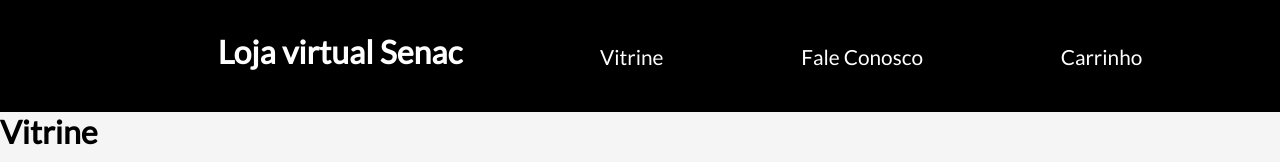
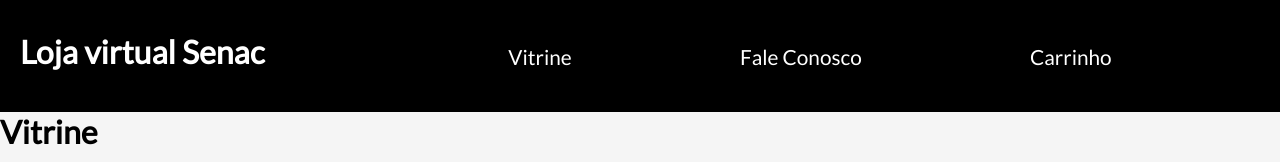
Before and after one commit to rafahk2o/Aulas-agosto-JavaScript, a React (Create React App) app in the folder Aula 13 - React JS/: page / in a window 1280 px wide. Shown: the top 162 px of the page. Built offline with nearby package versions, Linux system fonts and the light colour scheme; no server answers.

Commit message:
commit casa 2

```diff
--- a/Aula 13 - React JS/src/layout/Header.jsx
+++ b/Aula 13 - React JS/src/layout/Header.jsx
@@ -3,6 +3,7 @@
         <header>
 
             <div className="topo">
+                .
                 <div className="topo-text">
                     <h1>Loja virtual Senac</h1>
                 </div>
--- a/Aula 13 - React JS/src/views/App.css
+++ b/Aula 13 - React JS/src/views/App.css
@@ -80,7 +80,7 @@
 .topo-text h1 {
 
     color: #fff;
-    margin-left: 5rem;
+    margin-left: -20rem;
     margin-top: 2rem;
 
 
```
